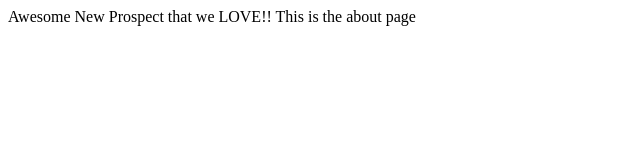
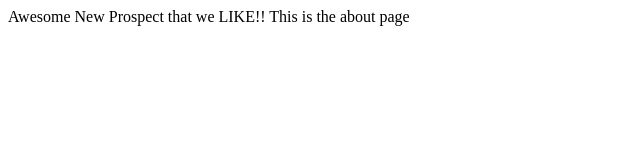
Before and after one commit to MikeAtDeloitte/first-git, a website: page about.html in a window 1280 px wide. Shown: the full height of the page, 0-640 px from the left. Drawn offline with Linux system fonts and the light colour scheme.

Commit message:
Changed something

```diff
--- a/about.html
+++ b/about.html
@@ -2,7 +2,7 @@
 <html>
     <body>
         <head>
-            Awesome New Prospect that we LOVE!!
+            Awesome New Prospect that we LIKE!!
         </head>
         This is the about page
         <!-- New Form-->
```
